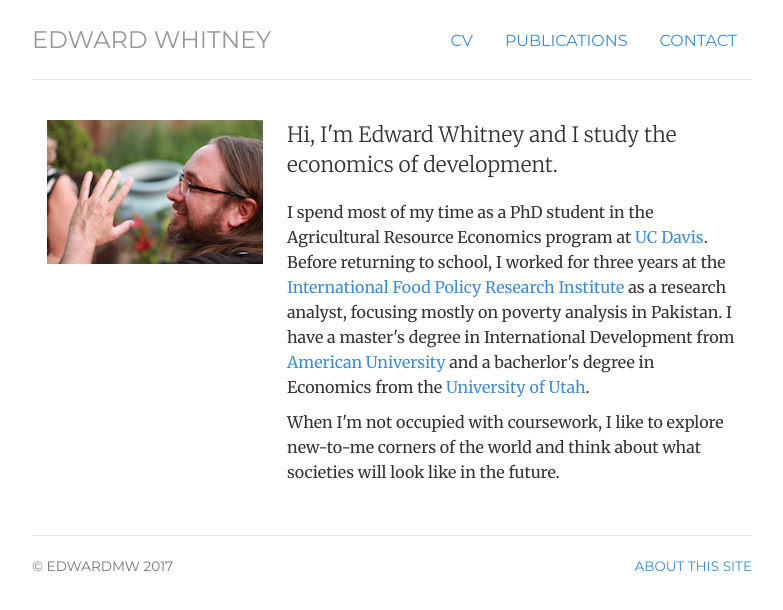
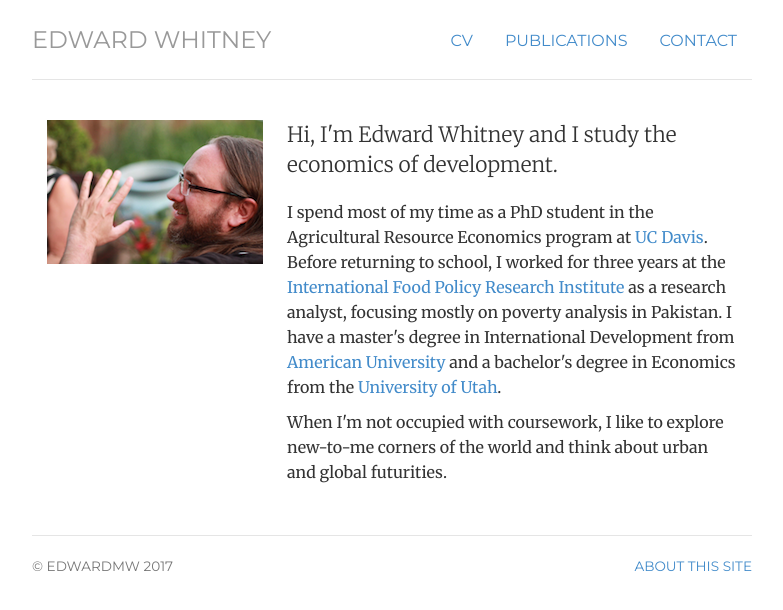
Before and after one commit to edwardmw/edwardmwhitney, a Jekyll site: the page built from index.html, in a window 1280 px wide. Shown: the top 610 px of the page, without its empty margins (248-1031 px from the left). Built offline with Jekyll 4.4.1, drawn with Linux system fonts in a browser that asks for light colours.

Commit message:
commit1.7

```diff
--- a/index.html
+++ b/index.html
@@ -14,9 +14,9 @@
 	<div itemscope itemtype="http://data-vocabulary.org/Person" class="col-sm-8">
 	<p class="lead">Hi, I'm <span itemprop="name">Edward Whitney</span> and I study the economics of development.</p>
 
-	<p>I spend most of my time as a <span itemprop="title">PhD student</span> in the Agricultural Resource Economics program at  <a href="https://are.ucdavis.edu/" target="_blank">UC Davis</a>. Before returning to school, I worked for three years at the <a href="https://www.ifpri.org/" target="_blank">International Food Policy Research Institute</a> as a research analyst, focusing mostly on poverty analysis in Pakistan. I have a master's degree in International Development from <a href="https://www.american.edu/" target="_blank">American University</a> and a bacherlor's degree in Economics from the <a href="https://www.utah.edu/" target="_blank">University of Utah</a>.</p>
+	<p>I spend most of my time as a <span itemprop="title">PhD student</span> in the Agricultural Resource Economics program at  <a href="https://are.ucdavis.edu/" target="_blank">UC Davis</a>. Before returning to school, I worked for three years at the <a href="https://www.ifpri.org/" target="_blank">International Food Policy Research Institute</a> as a research analyst, focusing mostly on poverty analysis in Pakistan. I have a master's degree in International Development from <a href="https://www.american.edu/" target="_blank">American University</a> and a bachelor's degree in Economics from the <a href="https://www.utah.edu/" target="_blank">University of Utah</a>.</p>
 
-	<p>When I'm not occupied with coursework, I like to explore new-to-me corners of the world and think about what societies will look like in the future.</p>
+	<p>When I'm not occupied with coursework, I like to explore new-to-me corners of the world and think about urban and global futurities.</p>
 	</div>
 </div>
 <!-- </div> -->
```
Also changed, not shown: 1 other file.
